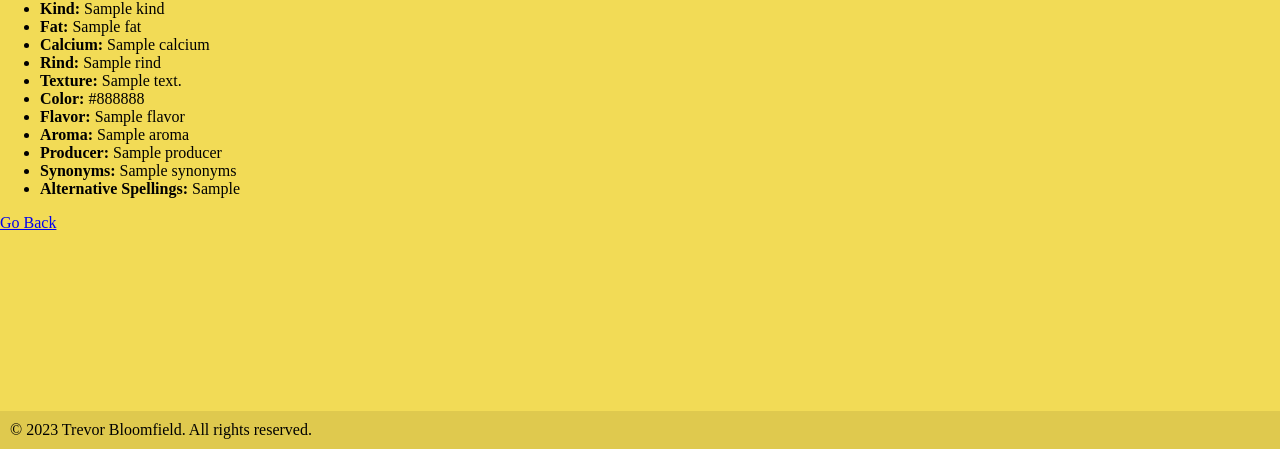
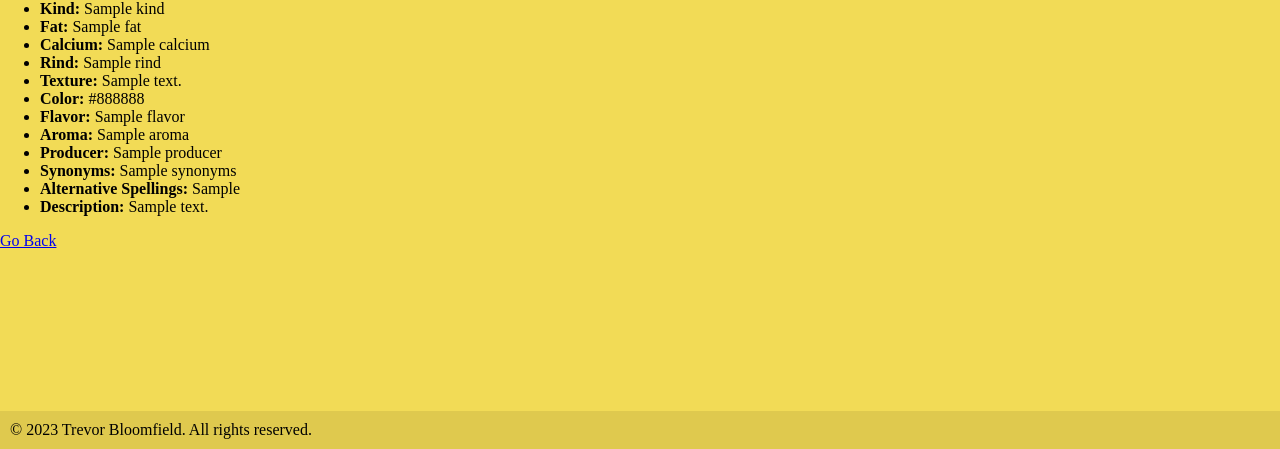
Before and after one commit to psibir/cheese-recs, a Flask app: template templates/cheese_details.html in a window 1280 px wide. Shown: the part 351-800 px from the top of the page. Run offline with Flask 3, Linux system fonts and the light colour scheme; the template is opened without the code that fills it: most values are stand-ins (such as "Sample title", 1, 10 or a date in 2020); parts of the project's set-up code (start-up, migrations or seed data) failed here and were passed over.

Commit message:
added description to cheese details

```diff
--- a/templates/cheese_details.html
+++ b/templates/cheese_details.html
@@ -54,6 +54,9 @@
     {% if cheese_details.alternative_spellings and not cheese_details.alternative_spellings|lower == 'nan' %}
         <li><strong>Alternative Spellings:</strong> {{ cheese_details['alternative_spellings'] }}</li>
     {% endif %}
+    {% if cheese_details.description and not cheese_details.description|lower == 'nan' %}
+        <li><strong>Description:</strong> {{ cheese_details['description'] }}</li>
+    {% endif %}
     </ul>
     <a href="javascript:history.back()">Go Back</a>
 {% endblock %}
```
